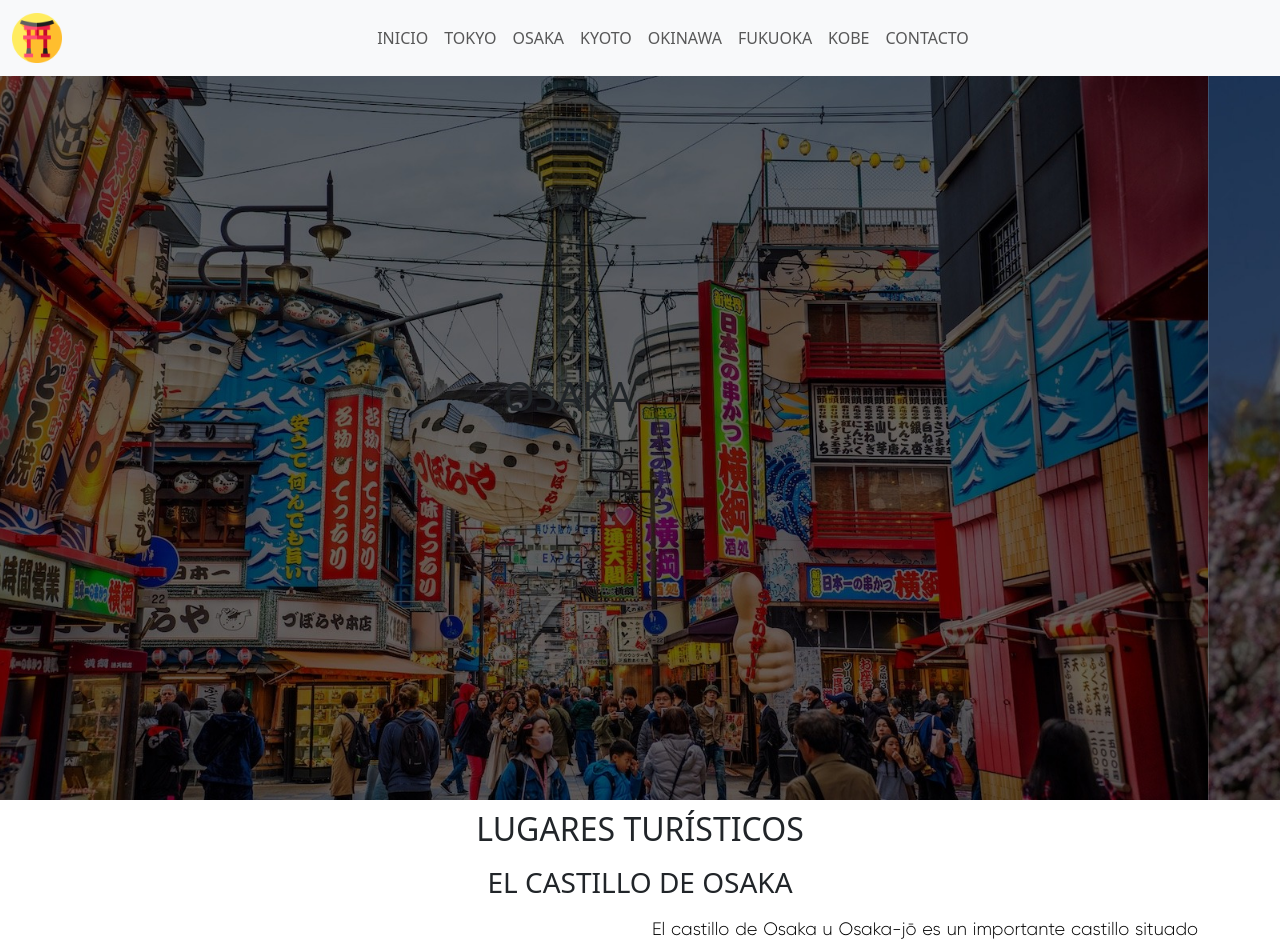
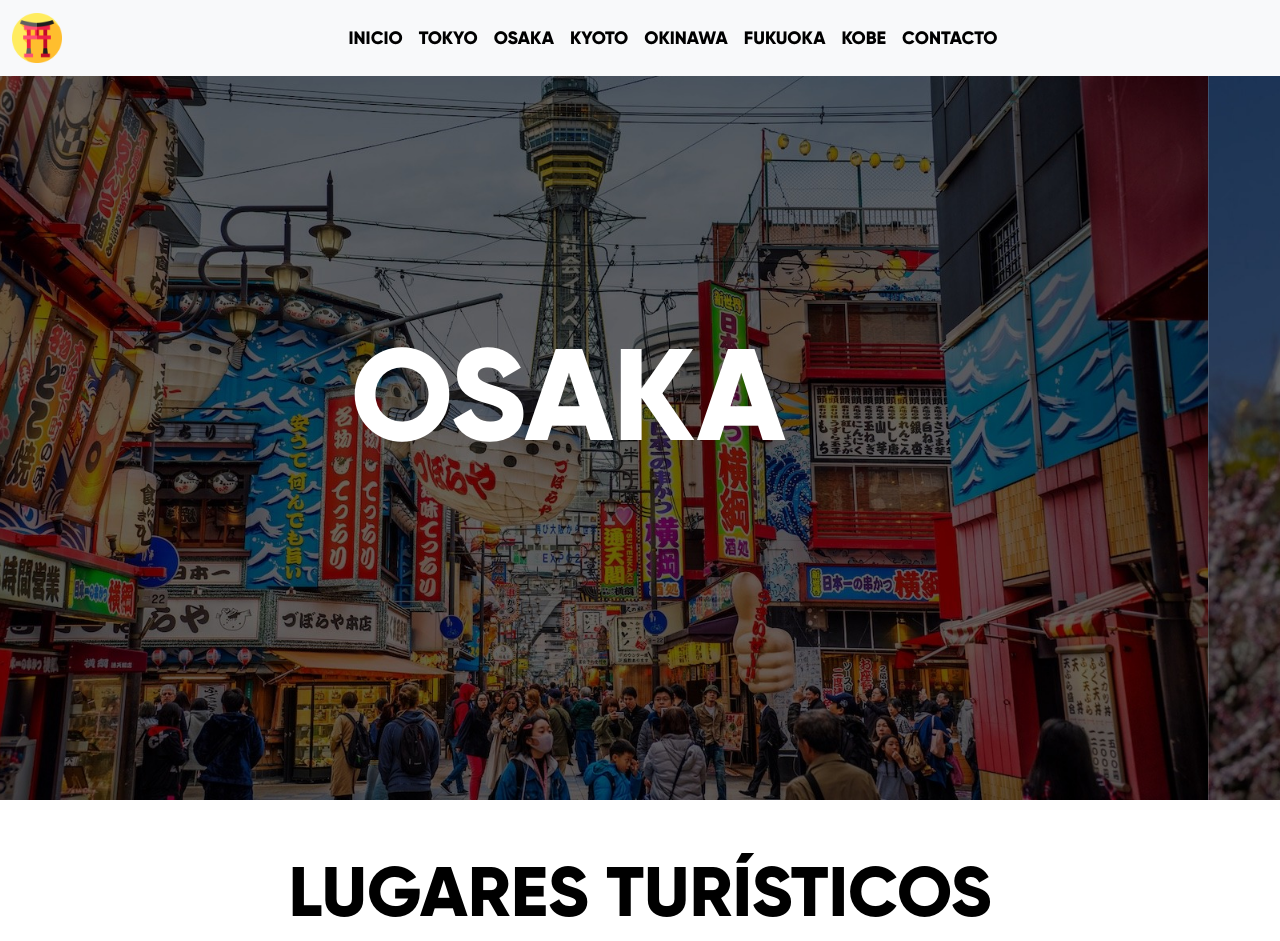
Before and after one commit to MEBotto/PreEntrega3-BOTTO, a website: page assets/pages/osaka.html in a window 1280 px wide. Shown: the top 941 px of the page. Drawn offline with nearby package versions, Linux system fonts and the light colour scheme.

Commit message:
Se cambiaron clases en osaka.html

```diff
--- a/assets/pages/osaka.html
+++ b/assets/pages/osaka.html
@@ -21,14 +21,14 @@
         </button>
         <div class="collapse navbar-collapse" id="navbarNavAltMarkup">
           <div class="navbar-nav">
-            <a class="nav-link" aria-current="page" href="../../index.html">INICIO</a>
-            <a class="nav-link" href="../pages/tokyo.html">TOKYO</a>
-            <a class="nav-link" href="../pages/osaka.html">OSAKA</a>
-            <a class="nav-link" href="../pages/kyoto.html">KYOTO</a>
-            <a class="nav-link" href="../pages/okinawa.html">OKINAWA</a>
-            <a class="nav-link" href="../pages/fukuoka.html">FUKUOKA</a>
-            <a class="nav-link" href="../pages/kobe.html">KOBE</a>
-            <a class="nav-link" href="../pages/contacto.html">CONTACTO</a>
+            <a class="nav-link nav-text" aria-current="page" href="../../index.html">INICIO</a>
+            <a class="nav-link nav-text" href="../pages/tokyo.html">TOKYO</a>
+            <a class="nav-link nav-text" href="../pages/osaka.html">OSAKA</a>
+            <a class="nav-link nav-text" href="../pages/kyoto.html">KYOTO</a>
+            <a class="nav-link nav-text" href="../pages/okinawa.html">OKINAWA</a>
+            <a class="nav-link nav-text" href="../pages/fukuoka.html">FUKUOKA</a>
+            <a class="nav-link nav-text" href="../pages/kobe.html">KOBE</a>
+            <a class="nav-link nav-text" href="../pages/contacto.html">CONTACTO</a>
           </div>
         </div>
       </div>
@@ -41,17 +41,17 @@
         <div class="carousel-inner">
           <div class="carousel-item active osaka-bg-1">
             <div class="d-flex h-100 align-items-center justify-content-center">
-              <h1 class="tittle">OSAKA</h1>
+              <h1 class="title-text">OSAKA</h1>
             </div>
           </div>
           <div class="carousel-item osaka-bg-2">
             <div class="d-flex h-100 align-items-center justify-content-center">
-              <h2 class="tittle">OSAKA</h2>
+              <h2 class="title-text">OSAKA</h2>
             </div>
           </div>
           <div class="carousel-item osaka-bg-3">
             <div class="d-flex h-100 align-items-center justify-content-center">
-              <h2 class="tittle">OSAKA</h2>
+              <h2 class="title-text">OSAKA</h2>
             </div>
           </div>
         </div>
@@ -60,10 +60,10 @@
 
     <div class="container text-center">
       <div class="row">
-        <h2 class="subtittle">LUGARES TURÍSTICOS</h2>
+        <h2 class="subtitle-text">LUGARES TURÍSTICOS</h2>
       </div>
       <div class="row">
-        <h3 class="subtheme">EL CASTILLO DE OSAKA</h3>
+        <h3 class="subtheme-text">EL CASTILLO DE OSAKA</h3>
       </div>
       <div class="row">
         <div class="col-xl-6 col-md-10 offset-md-1 offset-xl-0 d-xl-flex align-items-xl-center">
@@ -94,7 +94,7 @@
         </div>
         <div class="bg-section-gray">
           <div class="row">
-            <h3 class="subtheme">EL GRAN SANTUARIO SUMIYOSHI TAISHA</h3>
+            <h3 class="subtheme-text">EL GRAN SANTUARIO SUMIYOSHI TAISHA</h3>
           </div>
           <div class="row">
             <div class="col-xl-6 col-md-10 offset-md-1 offset-xl-0 d-xl-flex align-items-xl-center">
@@ -125,7 +125,7 @@
           </div>
         </div>
         <div class="row">
-          <h3 class="subtheme">MIRADOR DE TORRE ABENO HARUKAS</h3>
+          <h3 class="subtheme-text">MIRADOR DE TORRE ABENO HARUKAS</h3>
         </div>
         <div class="row">
           <div class="col-xl-6 col-md-10 offset-md-1 offset-xl-0 d-xl-flex align-items-xl-center">
@@ -161,7 +161,7 @@
         </div>
         <div class="bg-section-gray">
           <div class="row">
-            <h3 class="subtheme">UNIVERSAL STUDIOS JAPAN</h3>
+            <h3 class="subtheme-text">UNIVERSAL STUDIOS JAPAN</h3>
           </div>
           <div class="row">
             <div class="col-xl-6 col-md-10 offset-md-1 offset-xl-0 d-xl-flex align-items-xl-center">
@@ -194,7 +194,7 @@
     </div>
     <div class="container text-center">
       <div class="row">
-        <h2 class="subtittle">VIDEO DE OSAKA</h2>
+        <h2 class="subtitle-text">VIDEO DE OSAKA</h2>
       </div>
       <div class="row">
         <div class="ratio ratio-16x9 w-100 h-100 mb-4">
```
